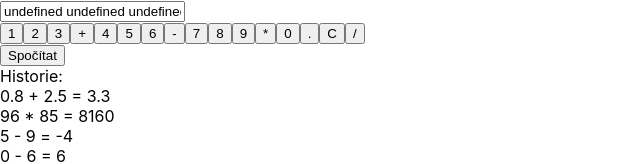
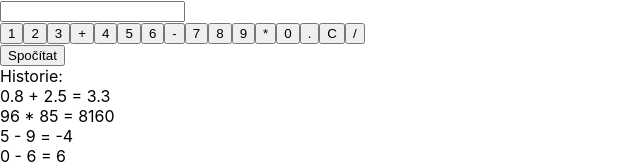
Before and after one commit to WhiteLady1/Calculator, a React (Create React App) app: page / in a window 1280 px wide. Shown: the top 164 px of the page, without its empty margins (0-640 px from the left). Built offline with nearby package versions, Linux system fonts and the light colour scheme.

Commit message:
doplnění props

```diff
--- a/src/Components/Calculator/Calculator.jsx
+++ b/src/Components/Calculator/Calculator.jsx
@@ -1,12 +1,19 @@
-import React from 'react';
+import React, { useState } from 'react';
 import Keypad from './Keypad/Keypad';
 import Console from './Console/Console';
 import History from './History/History';
+import { newRecordInHistory } from '..';
 
 const Calculator = () => {
+  const [newCount, setNewCount] = useState(newRecordInHistory);
   return (
     <>
-      <Console />
+      <Console
+        numberA={newCount.numberA ? newCount.numberA : ''}
+        numberB={newCount.numberB ? newCount.numberB : ''}
+        operator={newCount.operator}
+        result={newCount.result}
+      />
       <Keypad />
       <History />
     </>
--- a/src/Components/Calculator/Keypad/Keypad.jsx
+++ b/src/Components/Calculator/Keypad/Keypad.jsx
@@ -1,7 +1,7 @@
 import React from 'react';
 import Button from './Button/Button';
 
-const Keypad = (proprs) => {
+const Keypad = (props) => {
   const addNumber = (e) => {
     console.log(e.target.value);
   };
--- a/src/Components/index.jsx
+++ b/src/Components/index.jsx
@@ -10,14 +10,20 @@ export const dataHistory = [
   { numberA: 6, numberB: 6, operator: '*', result: 36 },
   { numberA: 25, numberB: 6, operator: '+', result: 31 },
   {
-    numberA: '123456789',
-    numberB: '987654321',
+    numberA: 123456789,
+    numberB: 987654321,
     operator: '+',
-    result: '11111111110',
+    result: 11111111110,
   },
-  { numberA: '0.816', numberB: '2', operator: '+', result: '2.816' },
+  { numberA: 0.816, numberB: 2, operator: '+', result: 2.816 },
 ];
 
+export const newRecordInHistory = {
+  numberA: null,
+  numberB: null,
+  operator: '',
+  result: null,
+};
 export const usePersistedState = (
   initialState,
   key,
```
